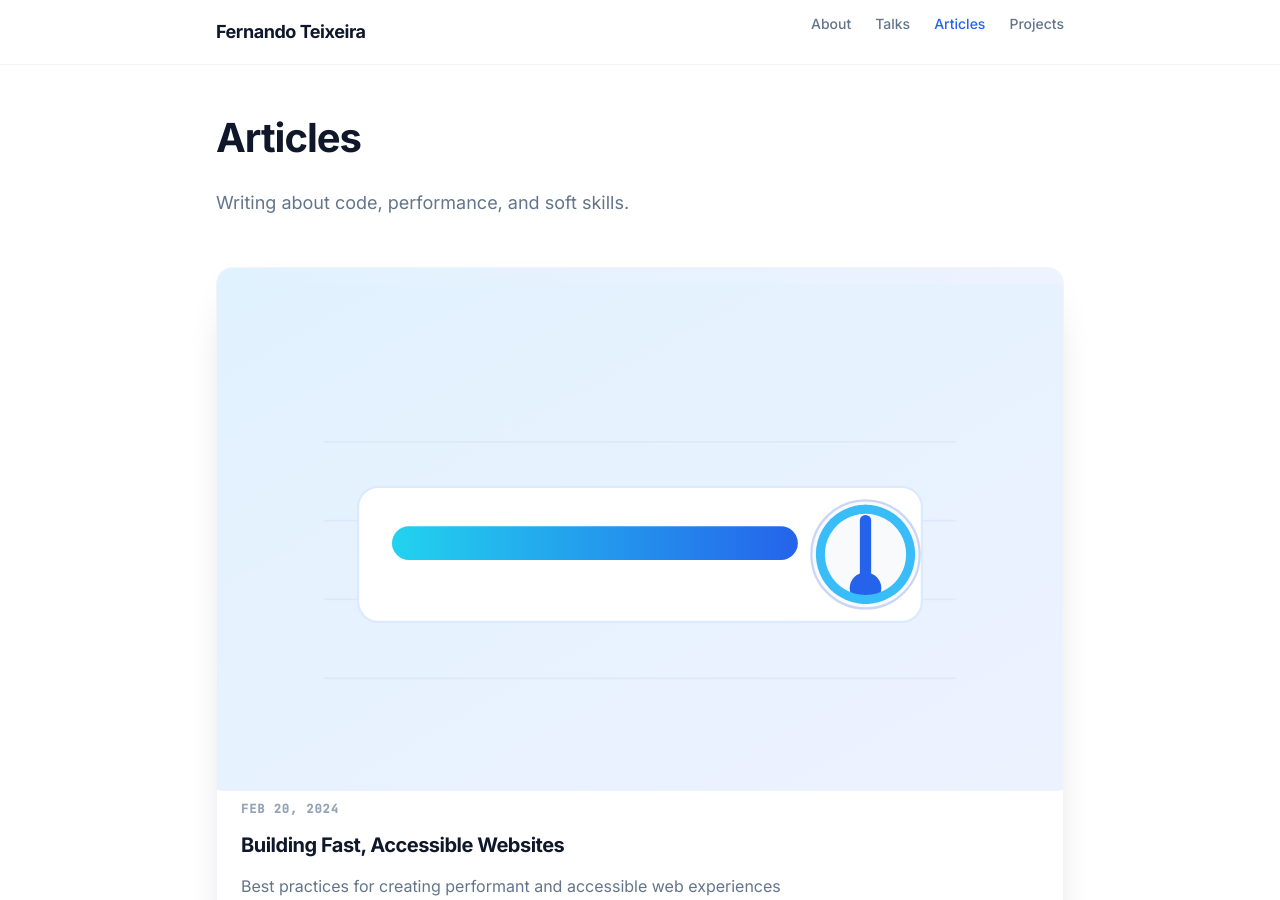
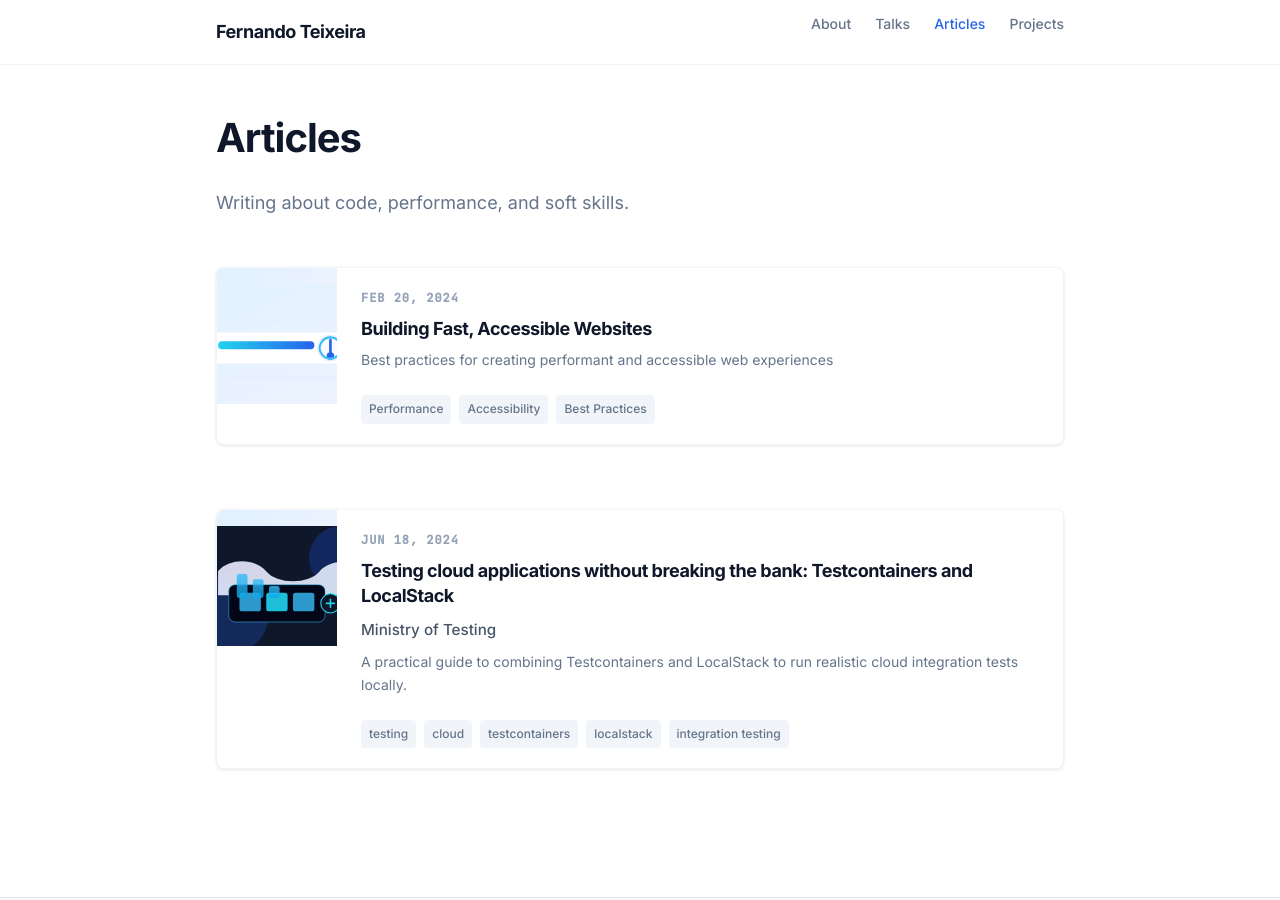
Before and after one commit to teixeira-fernando/teixeira-fernando.github.io, a Jekyll site: the page built from articles.md, in a window 1280 px wide and 900 px high. Built offline with Jekyll 4.4.1, drawn with Linux system fonts in a browser that asks for light colours.

Commit message:
Change article cards to horizontal layout with thumbnail images on left
Co-authored-by: teixeira-fernando <32043860+teixeira-fernando@users.noreply.github.com>

```diff
--- a/assets/css/main.css
+++ b/assets/css/main.css
@@ -523,6 +523,20 @@ pre code {
   .intro p {
     font-size: 1.125rem;
   }
+
+  /* Stack article cards vertically on mobile */
+  .article-item {
+    flex-direction: column;
+  }
+
+  .article-card-link {
+    flex-direction: column;
+  }
+
+  .article-visual {
+    width: 100%;
+    height: 160px;
+  }
 }
 
 /* Accessibility */
@@ -739,33 +753,34 @@ button:focus {
 
 /* Articles list grid layout */
 .articles-grid {
-  display: grid;
-  gap: 2.5rem;
-  grid-template-columns: repeat(auto-fit, minmax(280px, 1fr));
+  display: flex;
+  flex-direction: column;
+  gap: 1.5rem;
 }
 
 .article-item {
   border: 1px solid #f1f5f9;
-  border-radius: 1rem;
+  border-radius: 0.5rem;
   overflow: hidden;
   background-color: #ffffff;
   display: flex;
-  flex-direction: column;
-  box-shadow: 0 20px 45px -30px rgba(15, 23, 42, 0.45);
-  transition: transform 0.25s ease, box-shadow 0.25s ease;
+  flex-direction: row;
+  box-shadow: 0 1px 3px rgba(15, 23, 42, 0.1);
+  transition: transform 0.2s ease, box-shadow 0.2s ease;
 }
 
 .article-item:hover {
-  transform: translateY(-4px);
-  box-shadow: 0 25px 55px -25px rgba(15, 23, 42, 0.55);
+  transform: translateY(-2px);
+  box-shadow: 0 4px 12px rgba(15, 23, 42, 0.15);
 }
 
 .article-card-link {
   display: flex;
-  flex-direction: column;
+  flex-direction: row;
   text-decoration: none;
   color: inherit;
-  height: 100%;
+  width: 100%;
+  align-items: flex-start;
 }
 
 .article-card-link:focus {
@@ -774,8 +789,9 @@ button:focus {
 }
 
 .article-visual {
-  width: 100%;
-  aspect-ratio: 21 / 9;
+  flex-shrink: 0;
+  width: 120px;
+  height: 120px;
   background: linear-gradient(135deg, #e0f2fe, #f5f3ff);
 }
 
@@ -787,11 +803,10 @@ button:focus {
 }
 
 .article-body {
-  padding: 1.5rem;
+  padding: 1.25rem 1.5rem;
   display: flex;
   flex-direction: column;
-  gap: 0.85rem;
-  height: 100%;
+  gap: 0.5rem;
   flex: 1;
 }
 
@@ -802,13 +817,15 @@ button:focus {
   text-transform: uppercase;
   letter-spacing: 0.08em;
   font-family: 'JetBrains Mono', monospace;
+  margin: 0;
 }
 
 .article-title {
-  font-size: 1.25rem;
+  font-size: 1.125rem;
   font-weight: 700;
   margin: 0;
   color: #0f172a;
+  line-height: 1.4;
 }
 
 .article-title a {
@@ -830,8 +847,9 @@ button:focus {
 
 .article-excerpt {
   color: #64748b;
-  line-height: 1.75;
+  line-height: 1.6;
   margin: 0;
+  font-size: 0.875rem;
 }
 
 .external-header {
```
